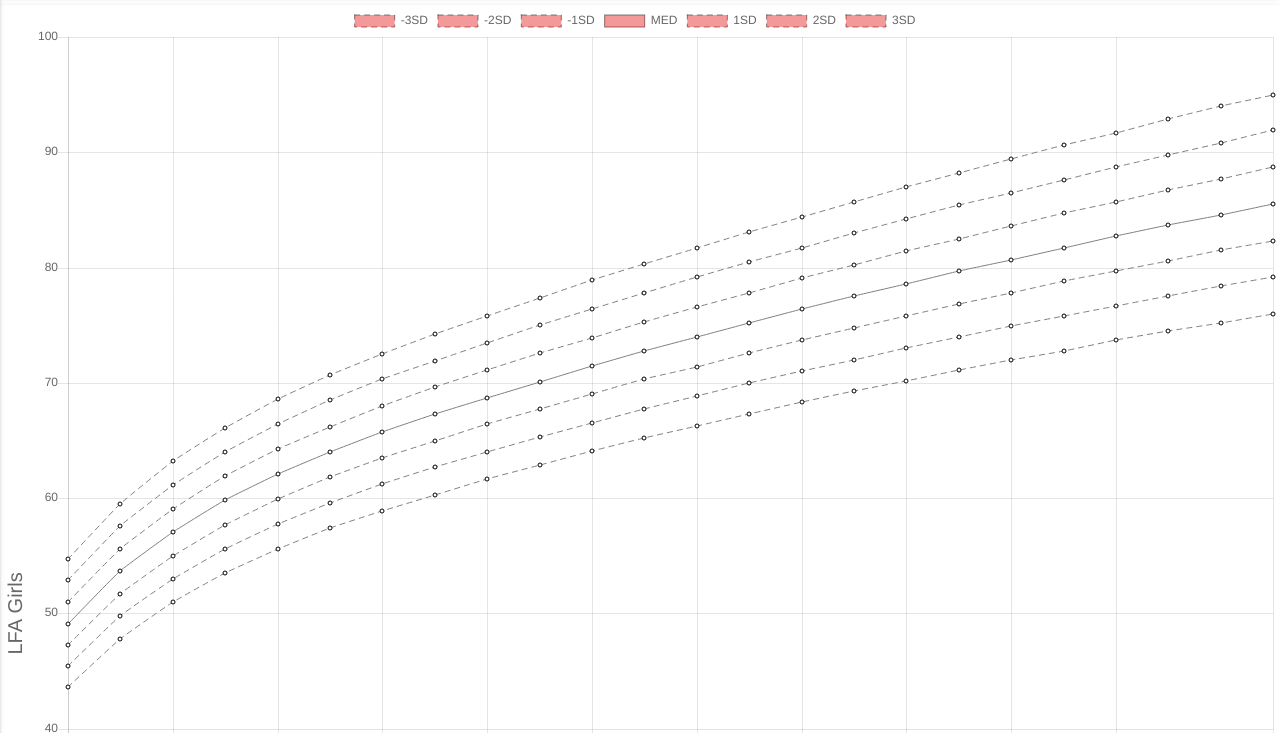
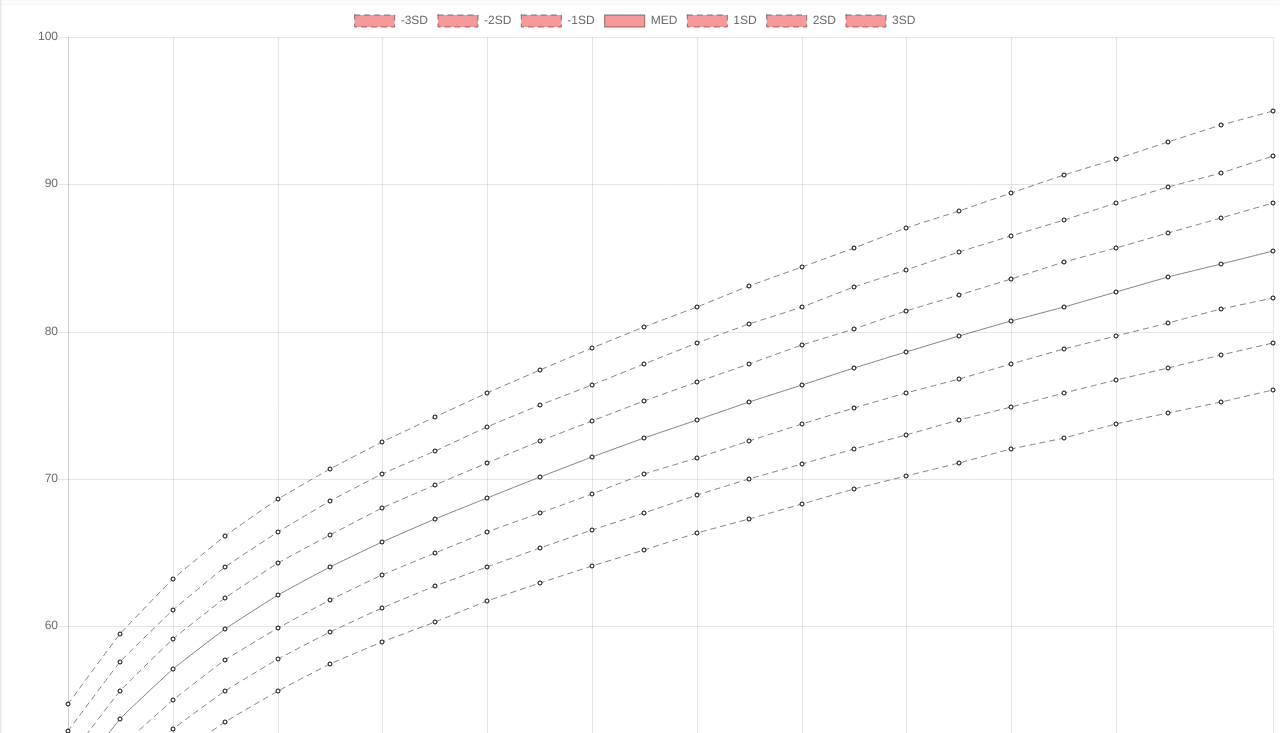
Before and after one commit to fzleite/bella, a plain HTML site: page index.html in a window 1280 px wide. Shown: the part 67-800 px from the top of the page. Drawn offline with nearby package versions, Linux system fonts and the light colour scheme.

Commit message:
Update index.html

```diff
--- a/index.html
+++ b/index.html
@@ -72,7 +72,7 @@
     <div class="col l4 m6 s12">
         <div class="card">
             <div class="card-image">
-                <canvas id="myChart" width="400" height="400"></canvas>
+                <canvas id="myChart" width="400" height="500"></canvas>
             </div>
             <div class="card-content">
             </div>
```
